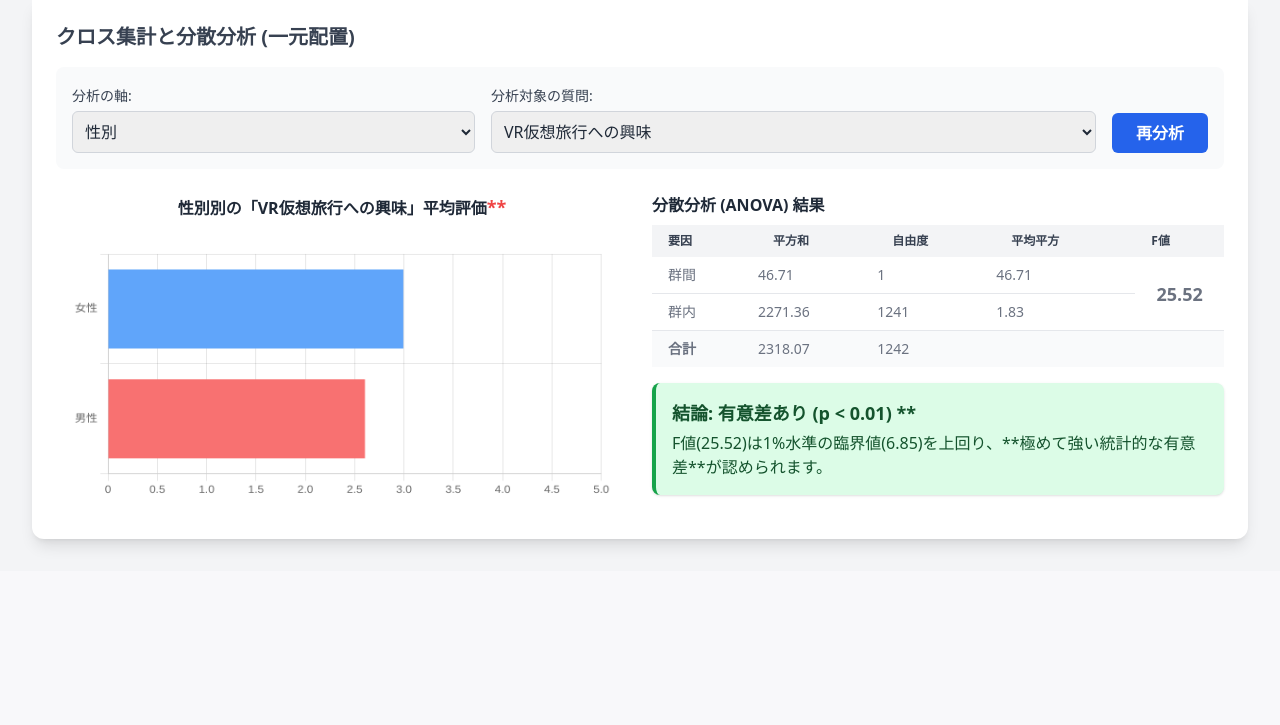
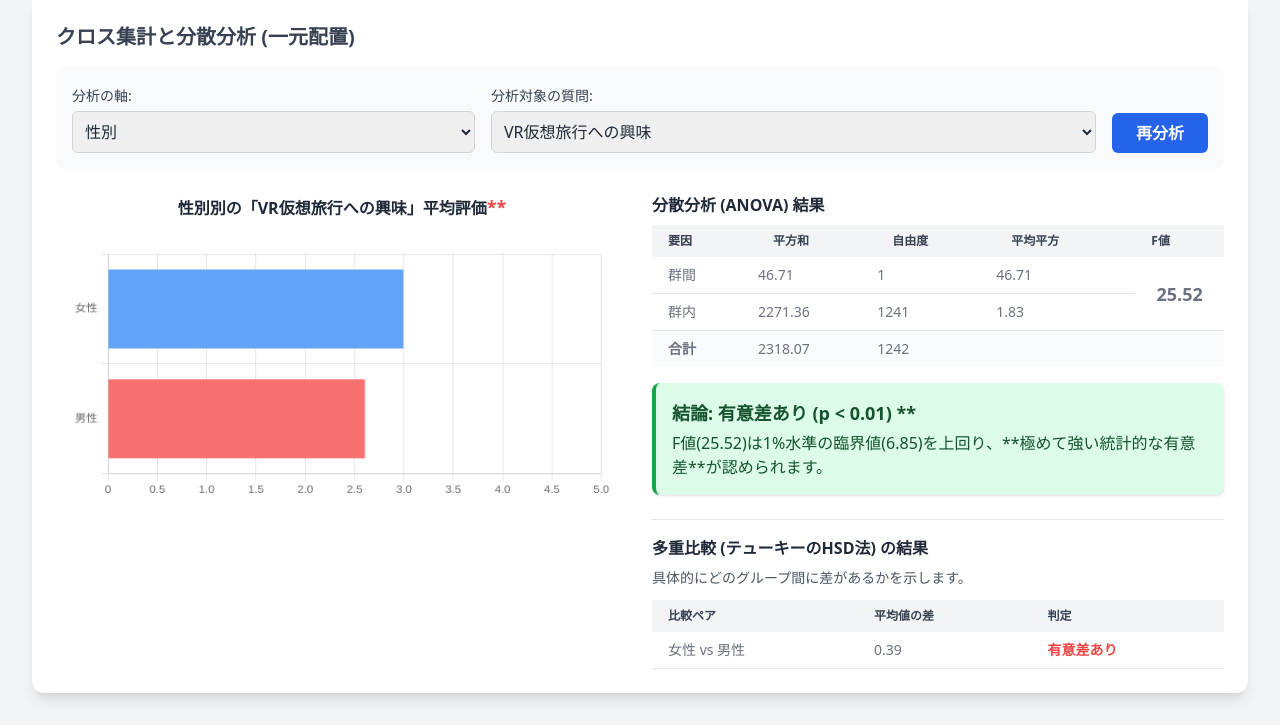
Before and after one commit to yzhiro/survey, a PHP site: page /analysis.php in a window 1280 px wide. Shown: the part 1983-2708 px from the top of the page. Before the commit the page ends 2533 px from the top, so only its background shows below. Run offline with PHP 8.4, Linux system fonts and the light colour scheme; some libraries are stand-ins or nearby versions.

Commit message:
多重比較追加

```diff
--- a/analysis.php
+++ b/analysis.php
@@ -73,6 +73,28 @@ function get_f_critical_value($df1, $df2, $alpha = 0.05)
     return $table[$df1][$found_key] ?? 999;
 }
 
+function get_q_critical_value($k, $df, $alpha = 0.05)
+{
+    if ($alpha != 0.05) return 999;
+    $q_table = [
+        2 => [10 => 3.15, 15 => 3.01, 20 => 2.95, 30 => 2.89, 40 => 2.86, 60 => 2.83, 120 => 2.80, 'inf' => 2.77],
+        3 => [10 => 3.88, 15 => 3.67, 20 => 3.58, 30 => 3.49, 40 => 3.44, 60 => 3.40, 120 => 3.36, 'inf' => 3.31],
+        4 => [10 => 4.33, 15 => 4.08, 20 => 3.96, 30 => 3.85, 40 => 3.79, 60 => 3.74, 120 => 3.68, 'inf' => 3.63],
+        5 => [10 => 4.65, 15 => 4.37, 20 => 4.23, 30 => 4.10, 40 => 4.04, 60 => 3.98, 120 => 3.92, 'inf' => 3.86],
+        6 => [10 => 4.91, 15 => 4.60, 20 => 4.45, 30 => 4.30, 40 => 4.23, 60 => 4.17, 120 => 4.10, 'inf' => 4.03],
+    ];
+    if (!isset($q_table[$k])) return 999;
+    $df_keys = array_keys($q_table[$k]);
+    $found_key = 'inf';
+    foreach (array_reverse($df_keys) as $key) {
+        if ($df >= $key && $key !== 'inf') {
+            $found_key = $key;
+            break;
+        }
+    }
+    return $q_table[$k][$found_key] ?? 999;
+}
+
 function calculate_anova($data, $group_key, $value_key)
 {
     $groups = [];
@@ -117,6 +139,7 @@ function calculate_anova($data, $group_key, $value_key)
         $significance_level = 0.05;
     }
     return [
+        'groups' => $groups,
         'df_between' => $df_between,
         'ss_between' => $ss_between,
         'ms_between' => $ms_between,
@@ -128,6 +151,37 @@ function calculate_anova($data, $group_key, $value_key)
         'critical_value_01' => $f_crit_01,
         'significance_level' => $significance_level
     ];
+}
+
+function calculate_tukey_hsd($groups, $ms_within, $df_within)
+{
+    $k = count($groups);
+    if ($k < 2 || $df_within <= 0 || $ms_within <= 0) return [];
+    $q_critical = get_q_critical_value($k, $df_within, 0.05);
+    $group_names = array_keys($groups);
+    $results = [];
+    for ($i = 0; $i < $k; $i++) {
+        for ($j = $i + 1; $j < $k; $j++) {
+            $name1 = $group_names[$i];
+            $name2 = $group_names[$j];
+            $group1 = $groups[$name1];
+            $group2 = $groups[$name2];
+            $n1 = count($group1);
+            $n2 = count($group2);
+            if ($n1 == 0 || $n2 == 0) continue;
+            $mean1 = array_sum($group1) / $n1;
+            $mean2 = array_sum($group2) / $n2;
+            $mean_diff = abs($mean1 - $mean2);
+            $hsd = $q_critical * sqrt(($ms_within / 2) * (1 / $n1 + 1 / $n2));
+            $results[] = [
+                'pair' => "{$name1} vs {$name2}",
+                'mean_diff' => $mean_diff,
+                'hsd' => $hsd,
+                'is_significant' => ($mean_diff > $hsd)
+            ];
+        }
+    }
+    return $results;
 }
 
 function calculate_two_way_anova($data, $factorA_key, $factorB_key, $value_key)
@@ -326,6 +380,11 @@ $selected_question_key = $_POST['analysis_question'] ?? 'q2';
 // 一元配置用
 $selected_group_key = $_POST['analysis_group'] ?? 'gender';
 $anova_result = ($total_count > 10) ? calculate_anova($survey_data, $selected_group_key, $selected_question_key) : false;
+$tukey_result = null;
+if ($anova_result && $anova_result['significance_level'] > 0) {
+    $tukey_result = calculate_tukey_hsd($anova_result['groups'], $anova_result['ms_within'], $anova_result['df_within']);
+}
+
 // 二元配置用
 $factorA_key = $_POST['factor_a'] ?? 'age_group';
 $factorB_key = $_POST['factor_b'] ?? 'gender';
@@ -442,7 +501,7 @@ if ($anova2_result) {
                     </form>
                     <div class="grid grid-cols-1 lg:grid-cols-2 gap-6">
                         <div>
-                            <h3 class="font-semibold text-center mb-2"><?php echo htmlspecialchars($group_text_map[$selected_group_key]); ?>別の「<?php echo htmlspecialchars($questions_text[$selected_question_key]); ?>」平均評価<?php if ($anova_result && $anova_result['significance_level'] > 0): ?><span class="text-red-500 font-bold text-lg"><?php echo ($anova_result['significance_level'] == 0.01) ? '**' : '*'; ?></span><?php endif; ?></h3>
+                            <h3 class="font-semibold text-center mb-2"><?php echo htmlspecialchars($group_text_map[$selected_group_key] ?? ''); ?>別の「<?php echo htmlspecialchars($questions_text[$selected_question_key] ?? ''); ?>」平均評価<?php if ($anova_result && $anova_result['significance_level'] > 0): ?><span class="text-red-500 font-bold text-lg"><?php echo ($anova_result['significance_level'] == 0.01) ? '**' : '*'; ?></span><?php endif; ?></h3>
                             <canvas id="crossAnalysisChart" class="p-4"></canvas>
                         </div>
                         <div>
@@ -493,6 +552,26 @@ if ($anova2_result) {
                                 <?php else: ?><div class="mt-4 bg-orange-100 border-l-4 border-orange-500 text-orange-800 p-4 rounded-lg shadow">
                                         <p class="font-bold text-lg">結論: 有意差なし (p >= 0.05)</p>
                                         <p class="mt-1">F値(<?php echo round($anova_result['f_value'], 2); ?>)は5%水準の臨界値(<?php echo round($anova_result['critical_value_05'], 2); ?>)を下回り、見られた差は**統計的に偶然の範囲**と判断されます。</p>
+                                    </div><?php endif; ?>
+                                <?php if (isset($tukey_result) && !empty($tukey_result)): ?><div class="mt-6 pt-4 border-t">
+                                        <h3 class="font-semibold mb-2">多重比較 (テューキーのHSD法) の結果</h3>
+                                        <p class="text-sm text-gray-600 mb-3">具体的にどのグループ間に差があるかを示します。</p>
+                                        <div class="overflow-x-auto">
+                                            <table class="w-full text-sm text-left text-gray-500">
+                                                <thead class="text-xs text-gray-700 uppercase bg-gray-100">
+                                                    <tr>
+                                                        <th class="px-4 py-2">比較ペア</th>
+                                                        <th class="px-4 py-2">平均値の差</th>
+                                                        <th class="px-4 py-2">判定</th>
+                                                    </tr>
+                                                </thead>
+                                                <tbody><?php foreach ($tukey_result as $result): ?><tr class="bg-white border-b">
+                                                            <td class="px-4 py-2 font-medium"><?php echo htmlspecialchars($result['pair']); ?></td>
+                                                            <td class="px-4 py-2"><?php echo round($result['mean_diff'], 2); ?></td>
+                                                            <td class="px-4 py-2 font-bold <?php echo $result['is_significant'] ? 'text-red-500' : 'text-gray-500'; ?>"><?php echo $result['is_significant'] ? '有意差あり' : '有意差なし'; ?></td>
+                                                        </tr><?php endforeach; ?></tbody>
+                                            </table>
+                                        </div>
                                     </div><?php endif; ?>
                             <?php else: ?><p class="text-center text-gray-500 p-4">分散分析を行うには、各グループに複数のデータが必要です。</p><?php endif; ?>
                         </div>
@@ -556,21 +635,17 @@ if ($anova2_result) {
                 </div>
             <?php endif; ?>
             </div>
-
             <script>
                 document.addEventListener('DOMContentLoaded', function() {
                     const tabs = document.querySelectorAll('.tab-button');
                     const tabContents = document.querySelectorAll('.tab-content');
-
                     tabs.forEach(tab => {
                         tab.addEventListener('click', () => {
                             const target = document.querySelector(tab.dataset.tabTarget);
-
                             tabContents.forEach(content => {
                                 content.classList.add('hidden');
                             });
                             if (target) target.classList.remove('hidden');
-
                             tabs.forEach(t => {
                                 t.classList.remove('active');
                             });
```
Also changed, not shown: README.md.
